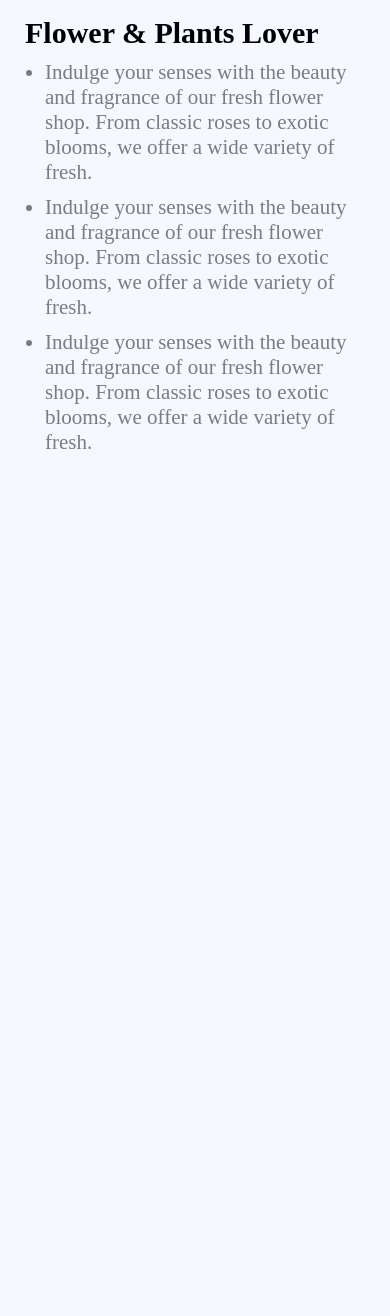
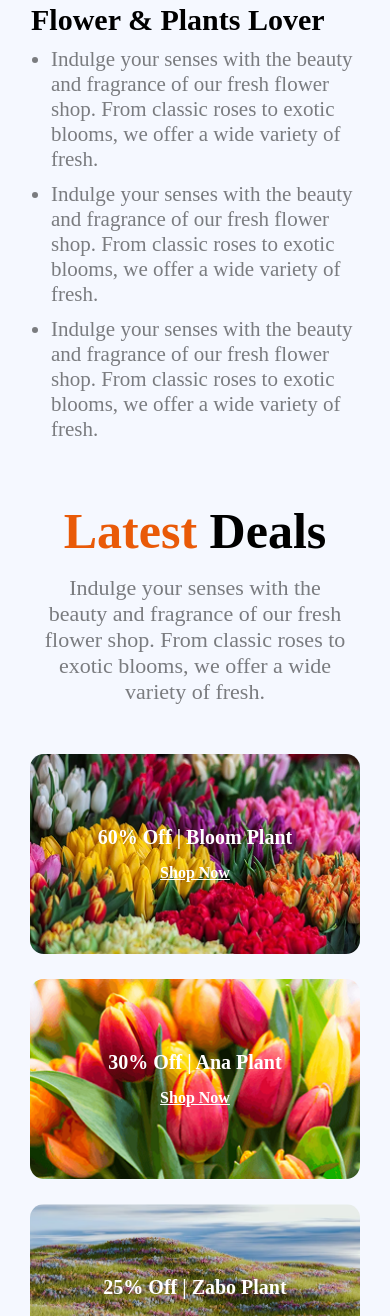
Before and after one commit to Farjana02mim/Second-Assignment, a plain HTML site: page index.html in a window 390 px wide. Shown: the part 3193-4509 px from the top of the page. Before the commit the page ends 3663 px from the top, so only its background shows below. Drawn offline with Linux system fonts and the light colour scheme.

Commit message:
added latest section & responsive version

```diff
--- a/index.html
+++ b/index.html
@@ -131,7 +131,29 @@
        </div>
 
       </section>
-    </main>
-    <footer></footer>
+
+      <section class="latest-section">
+        <h1 class="card-section-title"><span class="title-color">Latest</span>  Deals</h1>
+        <p class="card-section-description">
+          Indulge your senses with the beauty and fragrance of our fresh flower
+          shop. From classic roses to exotic blooms, we offer a wide variety of
+          fresh.
+        </p>
+        <div class="card-section-new">
+          <div class="card-section-new-left">
+            <div class="card-section-new-left-1">
+              <h3>60% Off | Bloom Plant</h3>
+              <a href="">Shop Now</a>
+            </div>
+            <div class="card-section-new-left-2">
+              <h3>30% Off | Ana  Plant</h3>
+              <a href="">Shop Now</a>
+            </div>
+          </div>
+          <div class="card-section-new-right">
+            <h3>25% Off | Zabo Plant</h3>
+            <a href="">Shop Now</a>
+          </div>
+          </div>
   </body>
 </html>
--- a/styles/style.css
+++ b/styles/style.css
@@ -153,6 +153,78 @@ nav ul li a{
     font-size: 22.5px;
     padding-top: 10px;
 }
+/* latest section */
+.latest-section{
+    margin: 30px 120px;
+}
+.card-section-new{
+    display: flex;
+    flex: 1;
+    gap: 30px;
+}
+.card-section-new-left{
+    display: flex;
+    flex-direction: column;
+    gap: 25px;
+}
+.card-section-new-left-1{
+    background-image: url(../assets/deal-bloom.png);
+    border-radius: 14px;
+    height: 200px;
+    width: 350px;
+    display: grid;
+    place-content: center;
+    text-align: center;
+}
+.card-section-new-left-2{
+    background-image: url(../assets/deal-ana.png);
+    border-radius: 14px;
+     height: 200px;
+    width: 350px;
+    display: grid;
+    place-content: center;
+    text-align: center;
+}
+.card-section-new-left-1 h3, .card-section-new-left-2 h3{
+    font-size: 20px;
+    color: white;
+    background-color: transparent;
+    font-weight: bold;
+    text-align: center;
+}
+.card-section-new-left-1 a, .card-section-new-left-2 a{
+    background-color: transparent;
+    color: white;
+    font-size: 16px;
+    font-weight: 600;
+    margin-top: 15px;
+}
+.card-section-new-right{
+    background-image: url(../assets/deal-zabo.png);
+    background-size: cover;
+    background-position: center;
+    background-repeat: no-repeat;
+    border-radius: 22px;
+    width: 100%;
+    display: grid;
+    place-content: center;
+    text-align: center;
+}
+.card-section-new-right h3{
+    font-size: 40px;
+    color: white;
+    background-color: transparent;
+    font-weight: bold;
+    text-align: center;
+}
+.card-section-new-right a{
+    background-color: transparent;
+    color: white;
+    font-size: 28px;
+    font-weight: 600;
+
+}
+
 
 
 /* rgba(255, 255, 255, 0.5) */
@@ -207,7 +279,7 @@ nav ul li a{
     display: none;
 }
 .flower-plants{
-    margin: 10px;
+    margin: 16px;
     position: relative;
 }
 .flower-plants-left img{
@@ -232,4 +304,34 @@ nav ul li a{
     font-size: 21px;
 }
 
+/* latest-section */
+.card-section-new{
+    flex-direction: column;
+    gap: 25px;
 }
+.latest-section{
+    margin: 30px;
+    margin-top: 60px;
+}
+.card-section-new-left-1, .card-section-new-left-2, .card-section-new-right {
+    border-radius: 14px;
+     height: 200px;
+    width: 100%;
+    display: grid;
+    place-content: center;
+    text-align: center;
+    background-size: cover;
+    background-repeat: no-repeat;
+    background-position: center;
+}
+.card-section-new-left-1 a, .card-section-new-left-2 a, .card-section-new-right a{
+    background-color: transparent;
+    color: white;
+    font-size: 16px;
+    font-weight: 600;
+    margin-top: 15px;
+}
+.card-section-new-right h3{
+    font-size: 20px;
+}
+}
```
